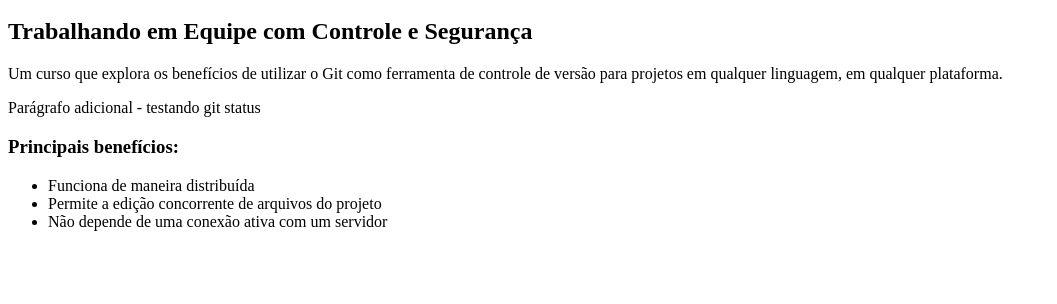
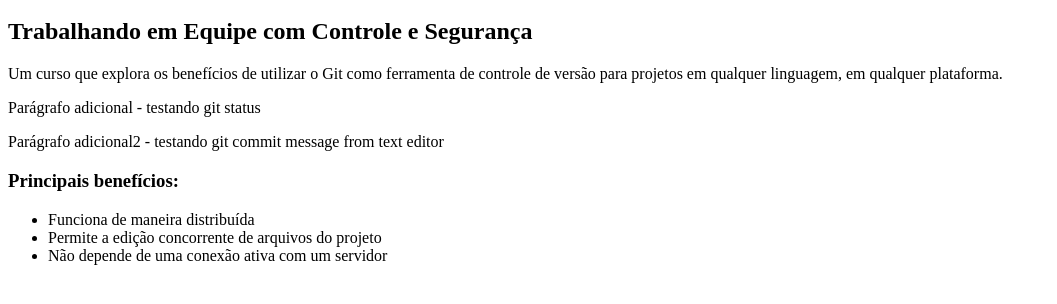
Before and after one commit to mzep/curso-git, a plain HTML site: page index.html in a window 1280 px wide. Shown: the part 48-352 px from the top of the page, without its empty margins (0-1057 px from the left). Drawn offline with Linux system fonts and the light colour scheme.

Commit message:
título do meu commit

```diff
--- a/index.html
+++ b/index.html
@@ -8,6 +8,7 @@
 
         <p>Um curso que explora os benefícios de utilizar o Git como ferramenta de controle de versão para projetos em qualquer linguagem, em qualquer plataforma.</p>
 		<p>Parágrafo adicional - testando git status</p>
+		<p>Parágrafo adicional2 - testando git commit message from text editor</p>
         <h3>Principais benefícios:</h3>
         <ul>
             <li>Funciona de maneira distribuída</li>
```
